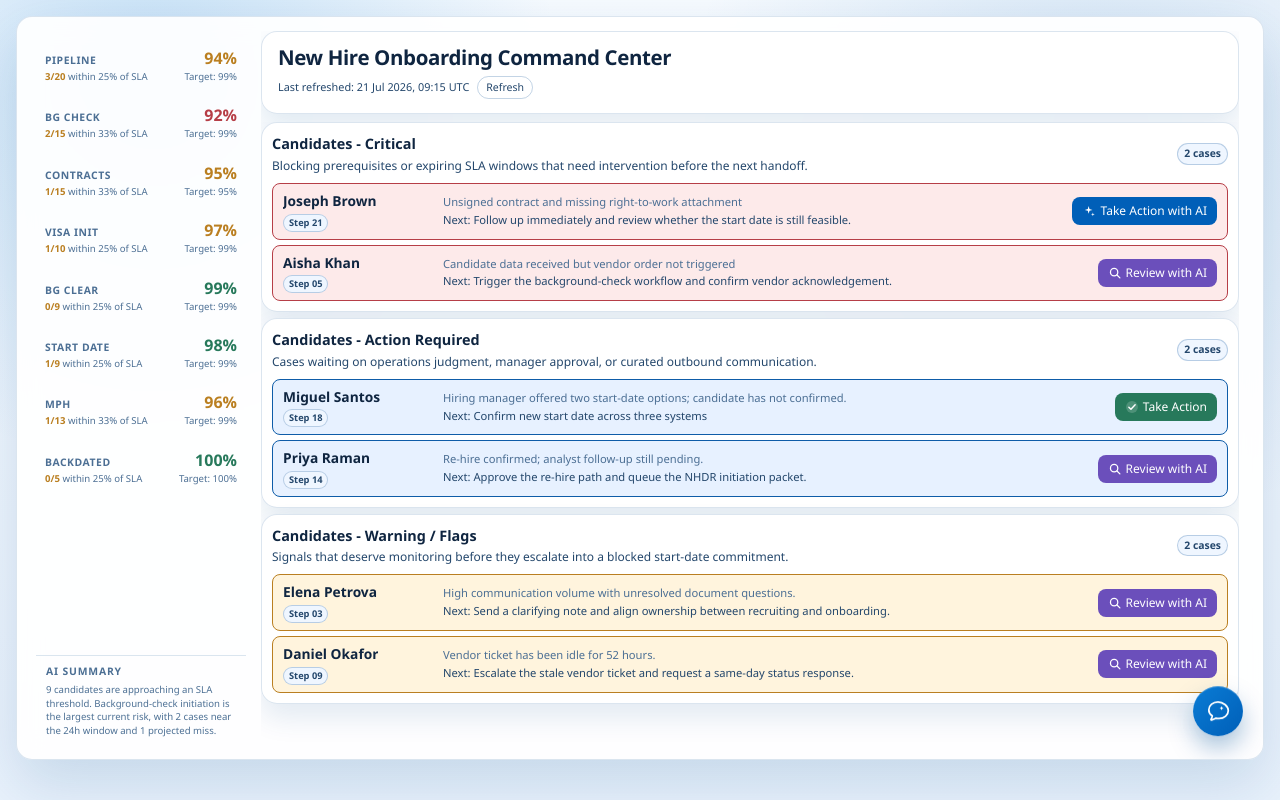
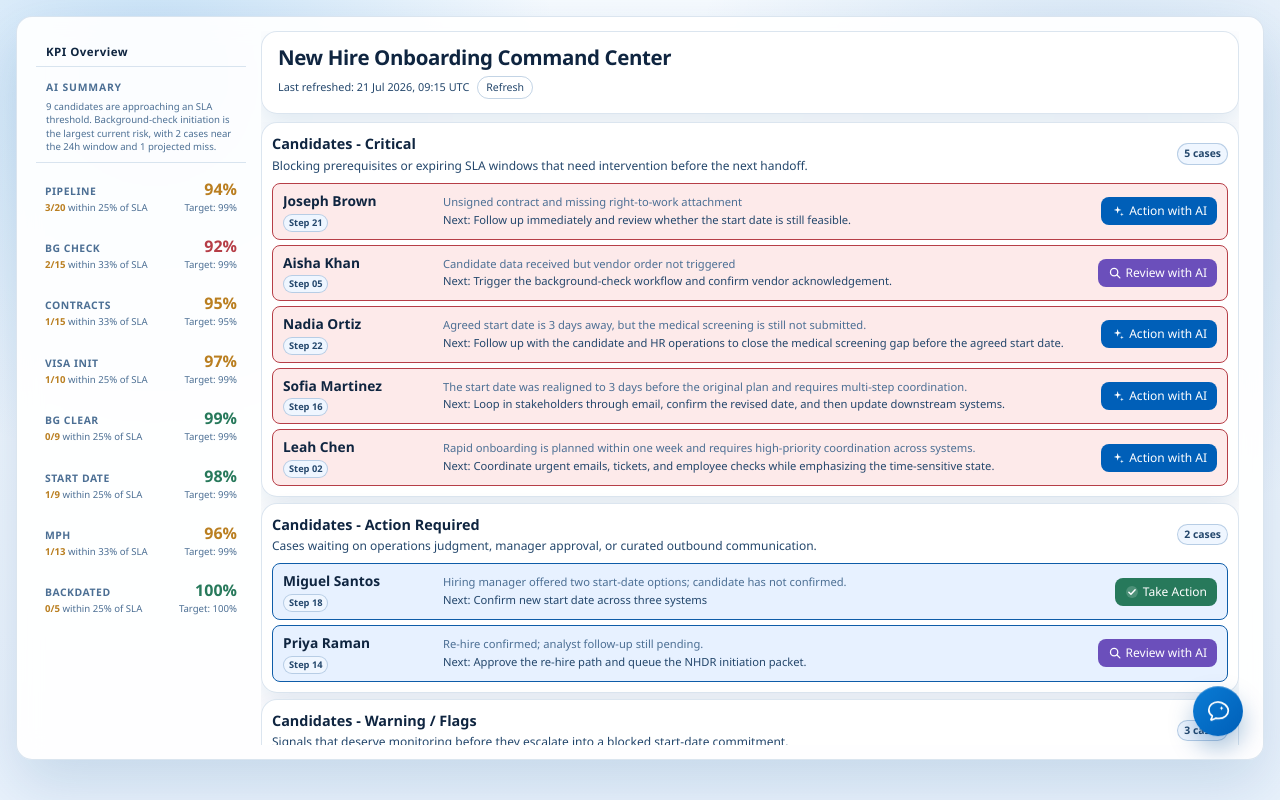
Before and after one commit to michaelbrowngh/onboarding-rfp-demo, a React (Vite) app in the folder new-hire-onboarding-command-center/: page / in a window 1280 px wide. Built offline with nearby package versions, Linux system fonts and the light colour scheme.

Commit message:
Add sample onboarding cases to dashboard

```diff
--- a/new-hire-onboarding-command-center/src/components/CandidateRow.tsx
+++ b/new-hire-onboarding-command-center/src/components/CandidateRow.tsx
@@ -131,7 +131,7 @@ export function CandidateRow({ candidate, onCandidateAction, onAutomationComplet
               aria-label="Take Action with AI"
             >
               <span className={styles.chatIconInline}>{sparkleIconSvg}</span>
-              Take Action with AI
+              Action with AI
             </button>
           )}
 
--- a/new-hire-onboarding-command-center/src/components/KpiRail.module.css
+++ b/new-hire-onboarding-command-center/src/components/KpiRail.module.css
@@ -5,6 +5,20 @@
   padding: 8px 5px;
   height: 100%;
   overflow-y: auto;
+}
+
+.headingBlock {
+  padding: 4px 10px 6px;
+  border-bottom: 1px solid var(--surface-outline);
+  margin-bottom: 2px;
+}
+
+.headingLabel {
+  font-size: 0.72rem;
+  font-weight: 700;
+  letter-spacing: 0.04em;
+  color: var(--text-primary);
+  display: block;
 }
 
 .kpiCard {
@@ -127,9 +141,9 @@
 }
 
 .summaryBlock {
-  margin-top: auto;
-  padding: 8px 10px 0;
-  border-top: 1px solid var(--surface-outline);
+  padding: 6px 10px 8px;
+  border-bottom: 1px solid var(--surface-outline);
+  margin-bottom: 2px;
 }
 
 .summaryLabel {
--- a/new-hire-onboarding-command-center/src/components/KpiRail.tsx
+++ b/new-hire-onboarding-command-center/src/components/KpiRail.tsx
@@ -24,6 +24,15 @@ export default function KpiRail({ kpis, summary }: KpiRailProps) {
 
   return (
     <div className={styles.rail}>
+      <div className={styles.headingBlock}>
+        <span className={styles.headingLabel}>KPI Overview</span>
+      </div>
+
+      <div className={styles.summaryBlock}>
+        <span className={styles.summaryLabel}>AI Summary</span>
+        <p className={styles.summaryText}>{summary}</p>
+      </div>
+
       {kpis.map((kpi) => {
         const totalCandidates = kpi.onTrackCount + kpi.nearSlaCount + kpi.projectedMissCount
 
@@ -71,11 +80,6 @@ export default function KpiRail({ kpis, summary }: KpiRailProps) {
           </div>
         )
       })}
-
-      <div className={styles.summaryBlock}>
-        <span className={styles.summaryLabel}>AI Summary</span>
-        <p className={styles.summaryText}>{summary}</p>
-      </div>
     </div>
   )
 }
--- a/new-hire-onboarding-command-center/src/data/candidateCases.json
+++ b/new-hire-onboarding-command-center/src/data/candidateCases.json
@@ -152,5 +152,93 @@
     "negativeSentiment": false,
     "badgeLabel": "Step 30",
     "actionDetail": "No action needed. All pre-start milestones are on schedule."
+  },
+  {
+    "id": "case-008",
+    "candidateName": "Nadia Ortiz",
+    "actionMode": "ai-action",
+    "phase": "Pre-Start Date and HR Handoff",
+    "stepNumber": 22,
+    "stepLabel": "Medical Health Check",
+    "statusLabel": "Agreed start date is 3 days away, but the medical screening is still not submitted.",
+    "severityLabel": "Critical",
+    "riskReason": "The start-date commitment is at risk because the medical health check remains unresolved and could block the final onboarding clearance.",
+    "nextStep": "Follow up with the candidate and HR operations to close the medical screening gap before the agreed start date.",
+    "startDateLabel": "Starts in 3 days",
+    "slaHoursRemaining": 4,
+    "slaWindowHours": 24,
+    "unresolvedComms7Days": 3,
+    "staleHours": 18,
+    "hasBlockingPrerequisite": true,
+    "waitingOnHuman": true,
+    "negativeSentiment": false,
+    "badgeLabel": "Step 22",
+    "actionDetail": "Drafts a follow-up email to the candidate and HR operations to resolve the missing medical health check."
+  },
+  {
+    "id": "case-009",
+    "candidateName": "Jordan Patel",
+    "actionMode": "ai-review",
+    "phase": "Communication and Stakeholder Alignment",
+    "stepNumber": 11,
+    "stepLabel": "Sentiment Review",
+    "statusLabel": "Communication volume is rising and sentiment is trending downward with POPS.",
+    "severityLabel": "Warning",
+    "riskReason": "The candidate and POPS have exchanged multiple messages, but the tone is turning negative and the issue could escalate if not addressed.",
+    "nextStep": "Review the thread and decide whether to send a clarifying email to POPS or the candidate.",
+    "startDateLabel": "Starts in 8 days",
+    "slaHoursRemaining": 18,
+    "slaWindowHours": 36,
+    "unresolvedComms7Days": 8,
+    "staleHours": 28,
+    "hasBlockingPrerequisite": false,
+    "waitingOnHuman": false,
+    "negativeSentiment": true,
+    "badgeLabel": "Step 11",
+    "actionDetail": "Opens a review draft to assess the sentiment trend and recommend the next outreach to POPS or the candidate."
+  },
+  {
+    "id": "case-010",
+    "candidateName": "Sofia Martinez",
+    "actionMode": "ai-action",
+    "phase": "Start Date Realignment",
+    "stepNumber": 16,
+    "stepLabel": "Start Date Reconfirmation",
+    "statusLabel": "The start date was realigned to 3 days before the original plan and requires multi-step coordination.",
+    "severityLabel": "Critical",
+    "riskReason": "The revised start date needs coordinated stakeholder updates and system notifications to avoid a downstream miss.",
+    "nextStep": "Loop in stakeholders through email, confirm the revised date, and then update downstream systems.",
+    "startDateLabel": "Starts in 3 days",
+    "slaHoursRemaining": 4,
+    "slaWindowHours": 24,
+    "unresolvedComms7Days": 4,
+    "staleHours": 19,
+    "hasBlockingPrerequisite": true,
+    "waitingOnHuman": true,
+    "negativeSentiment": false,
+    "badgeLabel": "Step 16",
+    "actionDetail": "Drafts a multi-step stakeholder update plan and follow-up email sequence for the revised start date."
+  },
+  {
+    "id": "case-011",
+    "candidateName": "Leah Chen",
+    "actionMode": "ai-action",
+    "phase": "Rapid Onboarding Sprint",
+    "stepNumber": 2,
+    "stepLabel": "Urgent Onboarding Kickoff",
+    "statusLabel": "Rapid onboarding is planned within one week and requires high-priority coordination across systems.",
+    "severityLabel": "Critical",
+    "riskReason": "The process needs urgent ticket requests, stakeholder emails, and priority communication to prevent the case from becoming critical.",
+    "nextStep": "Coordinate urgent emails, tickets, and employee checks while emphasizing the time-sensitive state.",
+    "startDateLabel": "Starts in 6 days",
+    "slaHoursRemaining": 3,
+    "slaWindowHours": 24,
+    "unresolvedComms7Days": 2,
+    "staleHours": 14,
+    "hasBlockingPrerequisite": true,
+    "waitingOnHuman": true,
+    "negativeSentiment": false,
+    "badgeLabel": "Step 02",
+    "actionDetail": "Drafts a high-priority rapid-onboarding action plan with urgent stakeholder emails, tickets, and candidate communication."
   }
 ]
```
